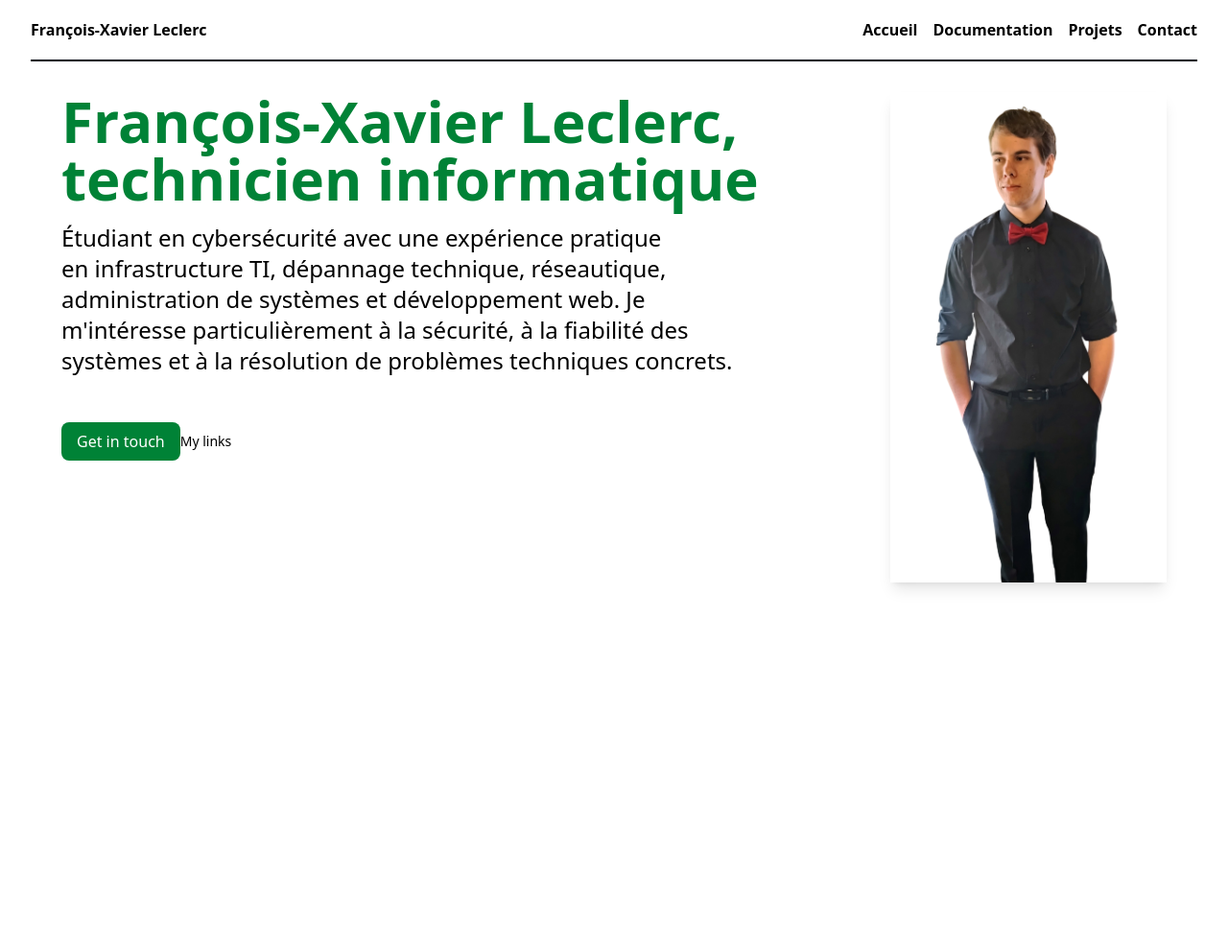
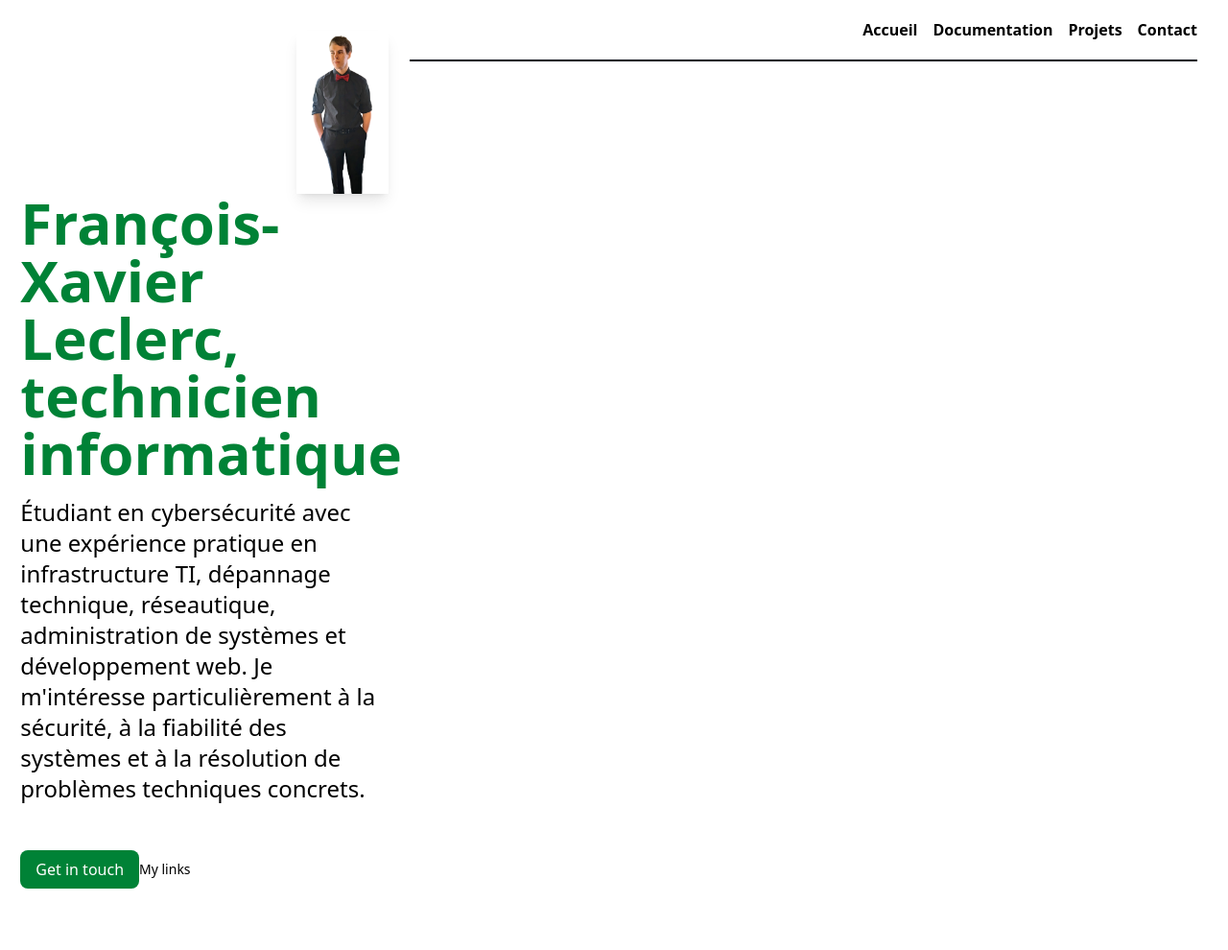
Before and after one commit to Jimpie1043/FX-Portfolio, a Django app: page / in a window 1280 px wide. Shown: the whole page at 96% size. Before the commit the page ends 614 px from the top, so only its background shows below. Run offline with Django 5.2, Linux system fonts and the light colour scheme; style sheets or scripts are compiled from the project's sources.

Commit message:
Add white bg and comments

```diff
--- a/pages/templates/home.html
+++ b/pages/templates/home.html
@@ -2,18 +2,23 @@
 {% load static %}
 
 {% block content %}
+  <!-- HERO SECTION -->
   <div class="section-wrapper bg-white text-black dark:bg-[#16161b] dark:text-white">
+    <div class="absolute top-0 left-0 w-1/3 bg-white">
       <div class="section pt-2 md:pt-8">
 
-      <!-- HERO SECTION -->
+        <!-- HERO CONTENT -->
         <div class="block">
 
+          <!-- PROFILE IMAGE -->
           <img
             src="{% static 'images/side-profile-no-bg.png' %}"
             alt="François-Xavier Leclerc"
             class="float-right w-1/4 ml-0 md:ml-8 shadow-lg select-none"
           />
+          <!-- END PROFILE IMAGE -->
 
+          <!-- TITLE AND DESCRIPTION -->
           <h1 class="mb-1 md:mb-4 text-xl md:text-6xl font-bold text-green-700">
             François-Xavier Leclerc, technicien informatique
           </h1>
@@ -24,7 +29,9 @@
             et développement web. Je m'intéresse particulièrement à la sécurité, à la fiabilité
             des systèmes et à la résolution de problèmes techniques concrets.
           </h2>
+          <!-- END TITLE AND DESCRIPTION -->
 
+          <!-- CONTACT BUTTONS -->
           <div class="flex md:mb-16">
             <button class="bg-green-700 text-white px-4 py-2 rounded-lg my-auto w-fit hover:bg-green-800 transition-colors">
               <!-- TODO: Add URL -->
@@ -43,11 +50,15 @@
               ></span>
             </p>
           </div>
+          <!-- END CONTACT BUTTONS -->
 
         </div>
-
-      <!-- ABOUT SECTION -->
+        <!-- END HERO CONTENT -->
 
       </div>
     </div>
+  </div>
+  <!-- END HERO SECTION -->
+
+  <!-- ABOUT SECTION -->
 {% endblock %}
```
Lines whose indentation alone changed are shown as unchanged.
